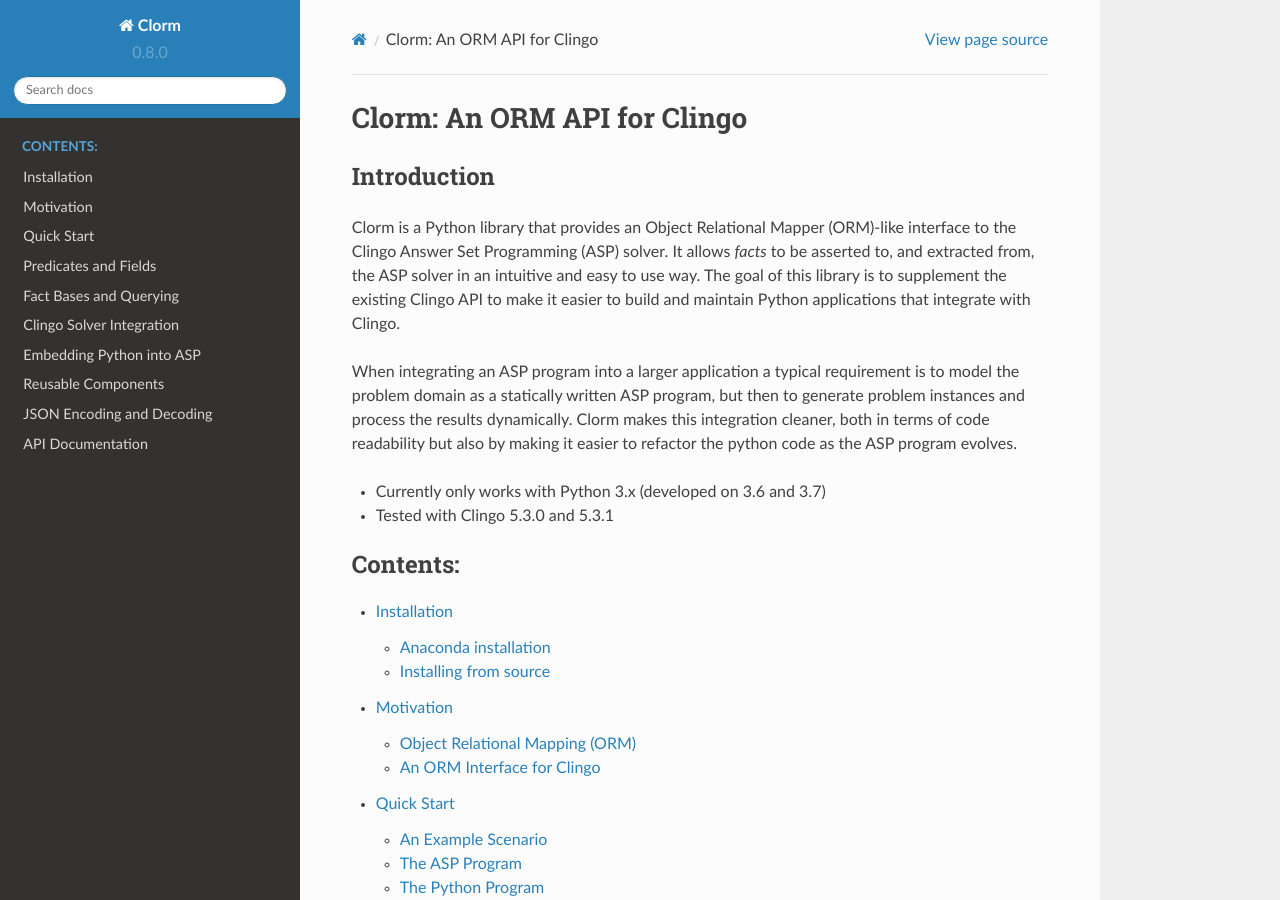
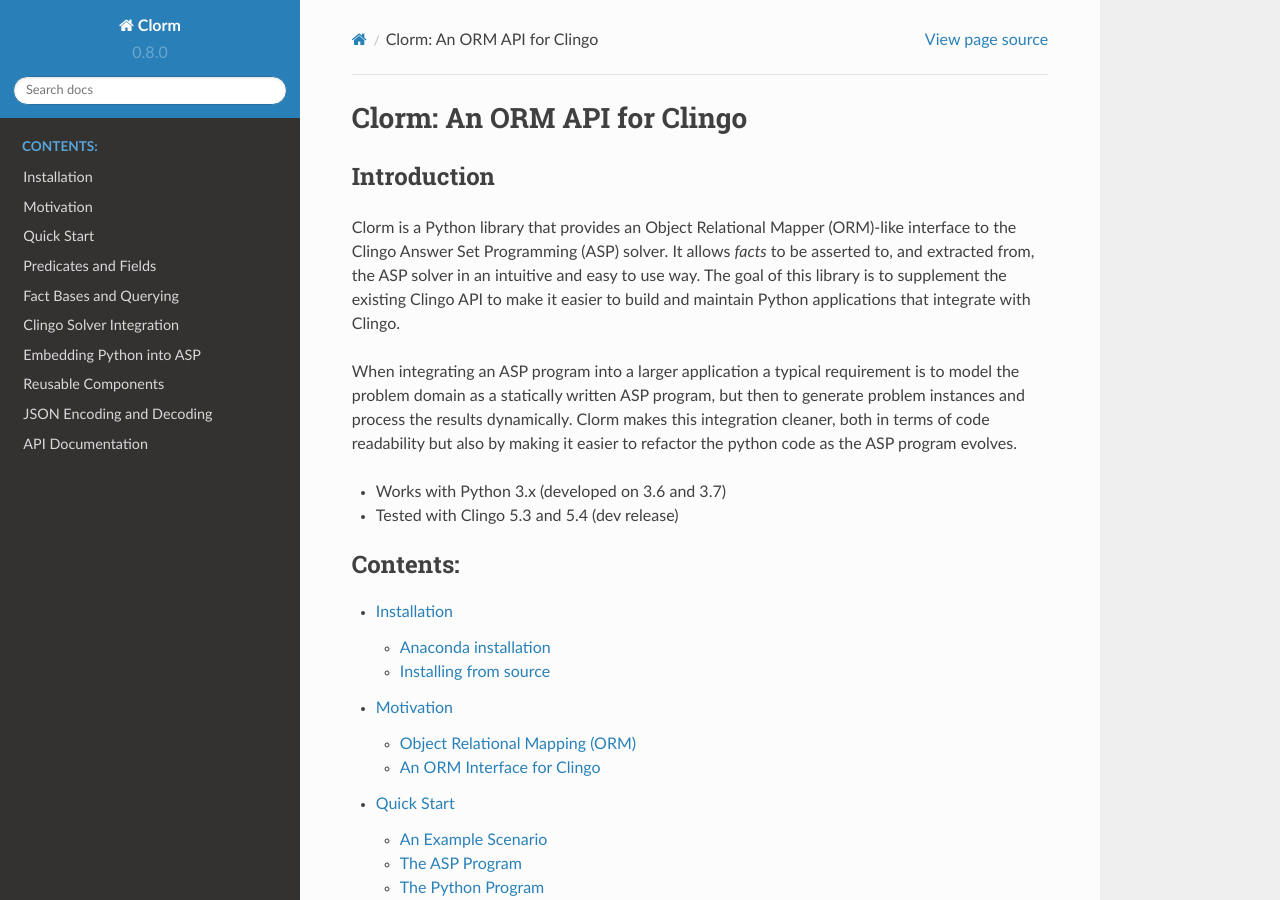
Before and after one commit to potassco/clorm, a Sphinx documentation site: the page built from docs/index.rst, in a window 1280 px wide and 900 px high. Built offline with Sphinx 7.4.7 and the Read the Docs theme 2.0.0, drawn with Linux system fonts in a browser that asks for light colours.

Commit message:
Update docs

```diff
--- a/docs/index.rst
+++ b/docs/index.rst
@@ -22,8 +22,8 @@
 integration cleaner, both in terms of code readability but also by making it
 easier to refactor the python code as the ASP program evolves.
 
-- Currently only works with Python 3.x (developed on 3.6 and 3.7)
-- Tested with Clingo 5.3.0 and 5.3.1
+- Works with Python 3.x (developed on 3.6 and 3.7)
+- Tested with Clingo 5.3 and 5.4 (dev release)
 
 
 .. toctree::
```
